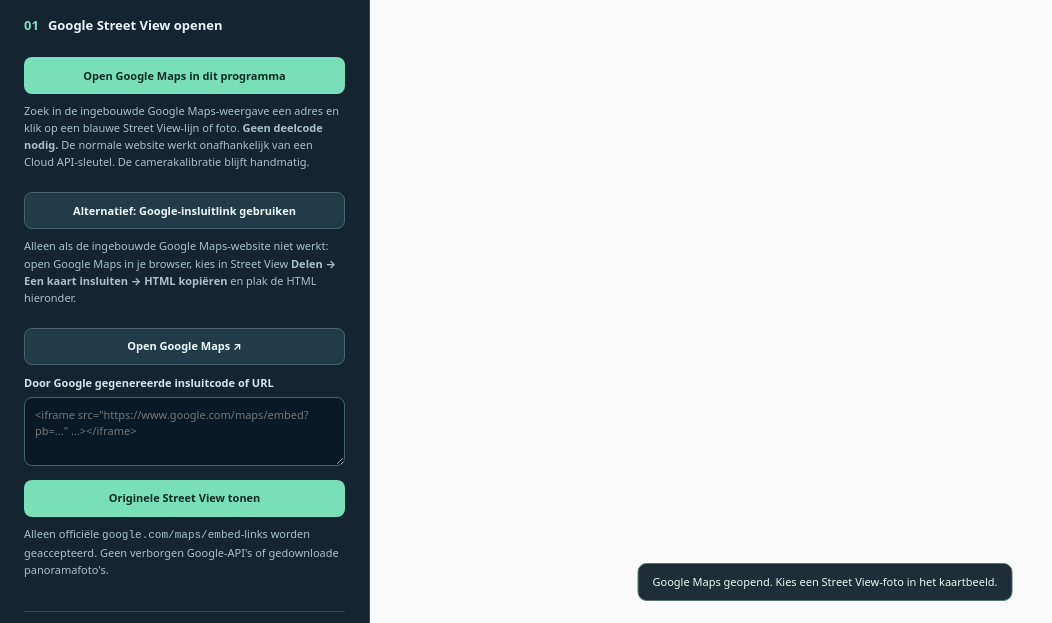
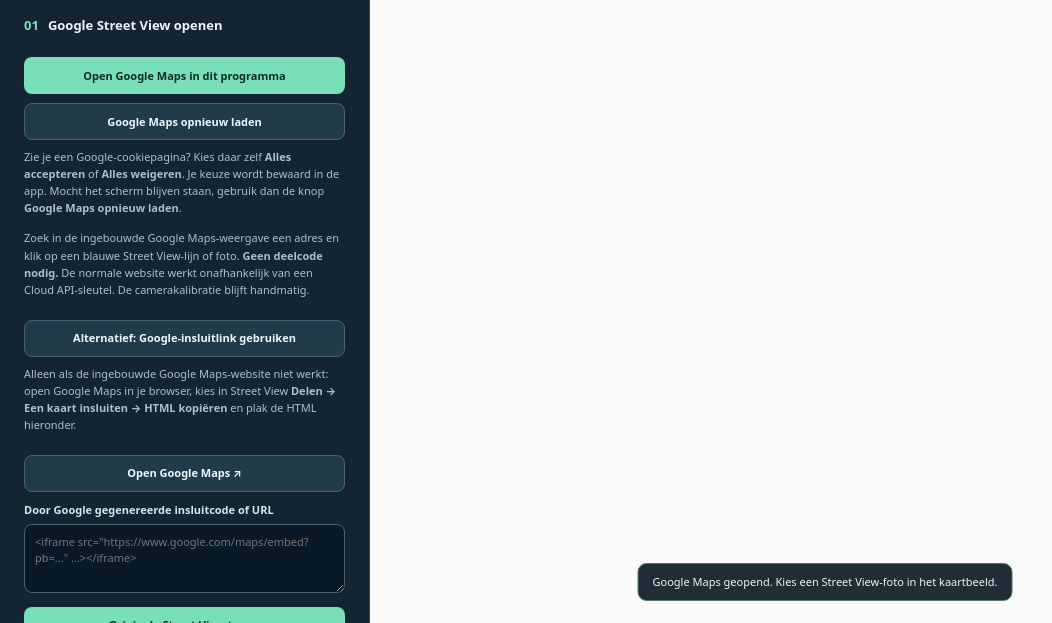
Before and after one commit to LukaStuurman/streetview-metingen, an Electron app: page desktop-google/index.html in a window 1280 px wide. Shown: the part 177-800 px from the top of the page, without its empty margins (0-1052 px from the left). Drawn offline with Linux system fonts and the light colour scheme.

Commit message:
ux: explain Google accept/reject buttons and add reload action

```diff
--- a/desktop-google/index.html
+++ b/desktop-google/index.html
@@ -20,6 +20,8 @@
     <section>
       <h2><span>01</span> Google Street View openen</h2>
       <button id="maps-browser" class="primary full" type="button">Open Google Maps in dit programma</button>
+      <button id="reload-maps" class="secondary full" type="button">Google Maps opnieuw laden</button>
+      <p class="muted">Zie je een Google-cookiepagina? Kies daar zelf <strong>Alles accepteren</strong> of <strong>Alles weigeren</strong>. Je keuze wordt bewaard in de app. Mocht het scherm blijven staan, gebruik dan de knop <strong>Google Maps opnieuw laden</strong>.</p>
       <p class="muted">Zoek in de ingebouwde Google Maps-weergave een adres en klik op een blauwe Street View-lijn of foto. <strong>Geen deelcode nodig.</strong> De normale website werkt onafhankelijk van een Cloud API-sleutel. De camerakalibratie blijft handmatig.</p>
       <button id="use-iframe" class="secondary full" type="button">Alternatief: Google-insluitlink gebruiken</button>
       <p class="muted">Alleen als de ingebouwde Google Maps-website niet werkt: open Google Maps in je browser, kies in Street View <strong>Delen → Een kaart insluiten → HTML kopiëren</strong> en plak de HTML hieronder.</p>
```
